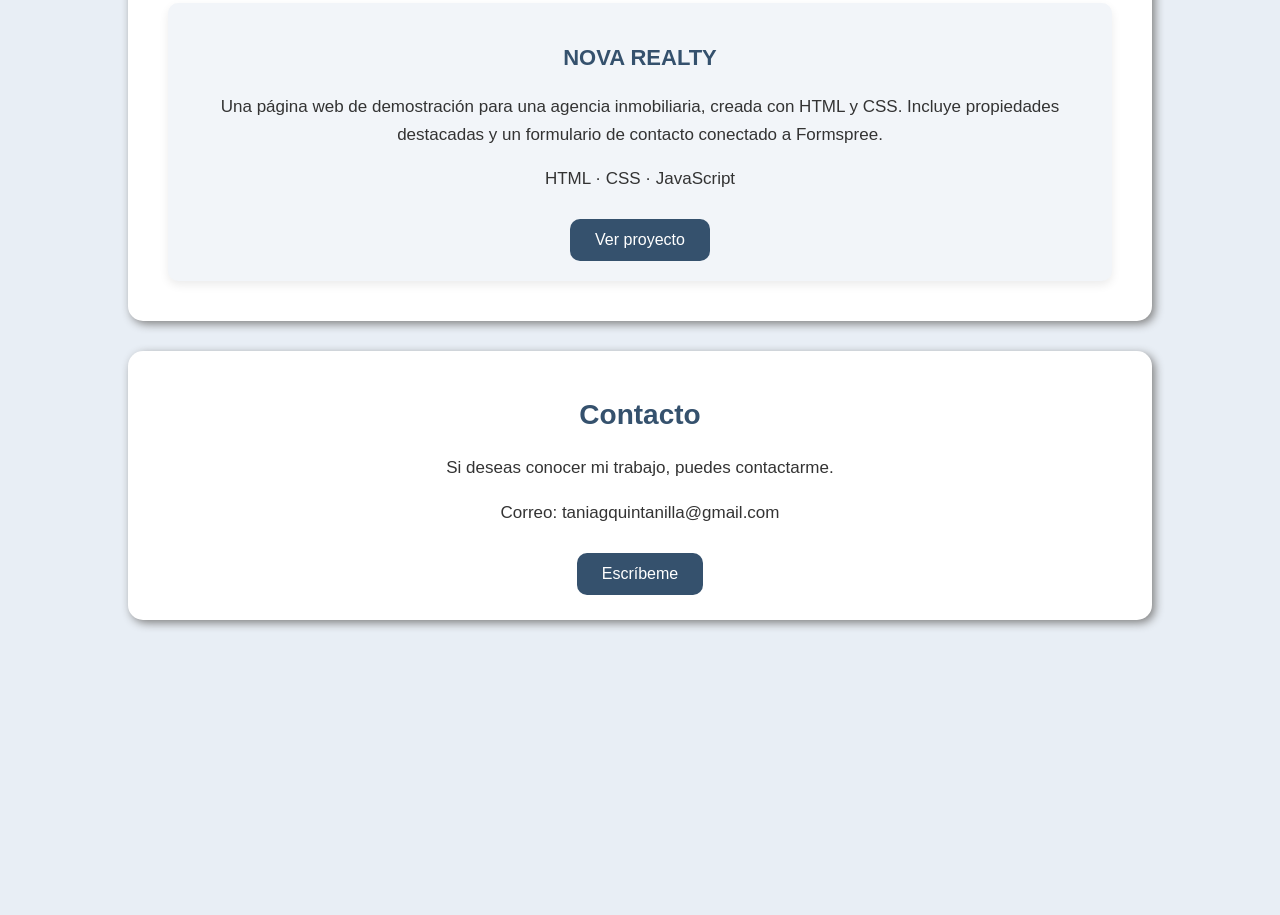
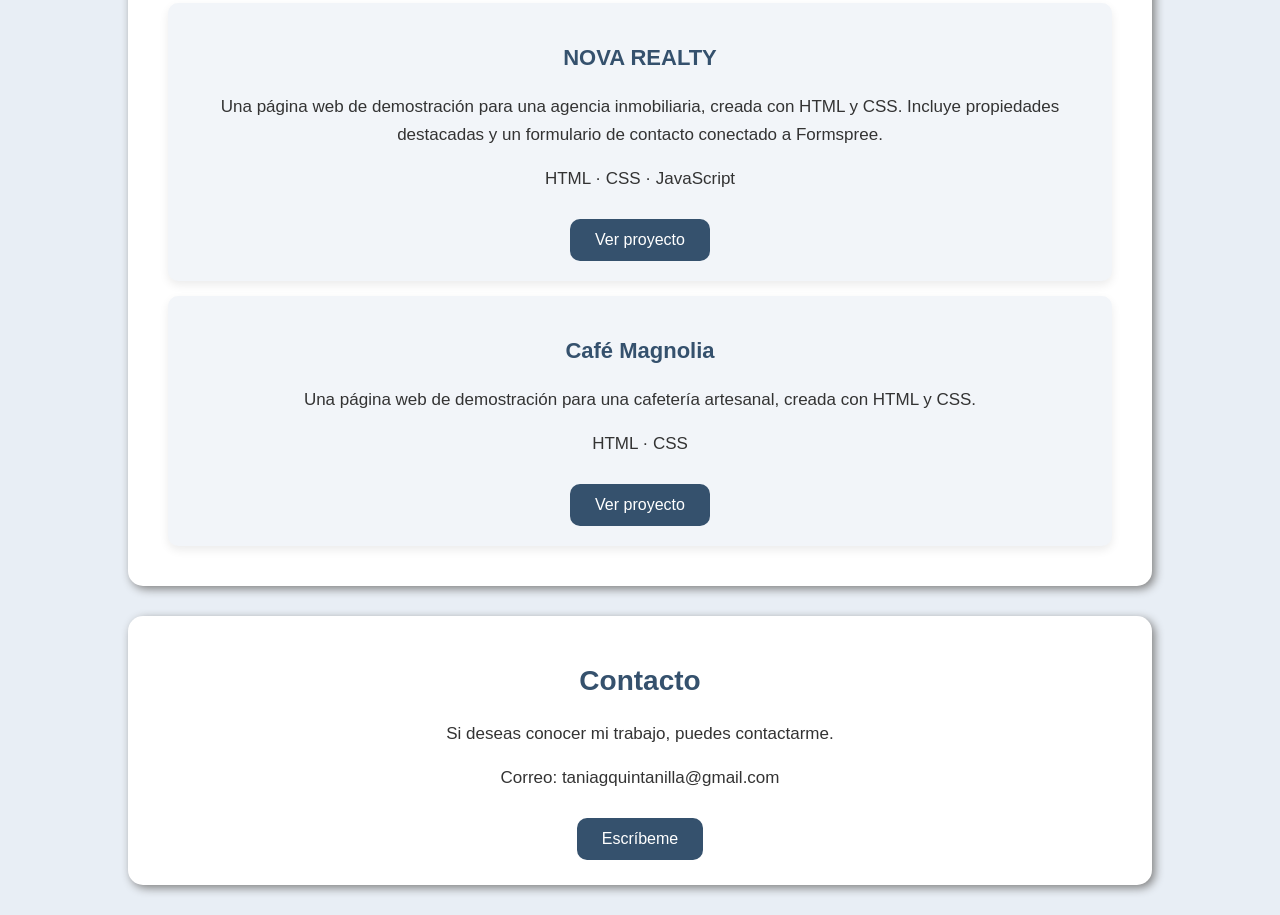
Before and after one commit to taniagquintanilla-coder/portafolio-tania, a plain HTML site: page index.html in a window 1280 px wide. Shown: the part 1511-2426 px from the top of the page. Before the commit the page ends 2161 px from the top, so only its background shows below. Drawn offline with Linux system fonts and the light colour scheme.

Commit message:
Update index.html

```diff
--- a/index.html
+++ b/index.html
@@ -59,7 +59,12 @@
     <p>HTML · CSS · JavaScript</p>
     <a href="./Nova-realty/">Ver proyecto</a>
 </article>
-
+<article>
+    <h3>Café Magnolia</h3>
+    <p>Una página web de demostración para una cafetería artesanal, creada con HTML y CSS.</p>
+    <p>HTML · CSS</p>
+    <a href="./cafe-magnolia/">Ver proyecto</a>
+</article>
     </section>
 <section id="contacto">
     <h2>Contacto</h2>
```
